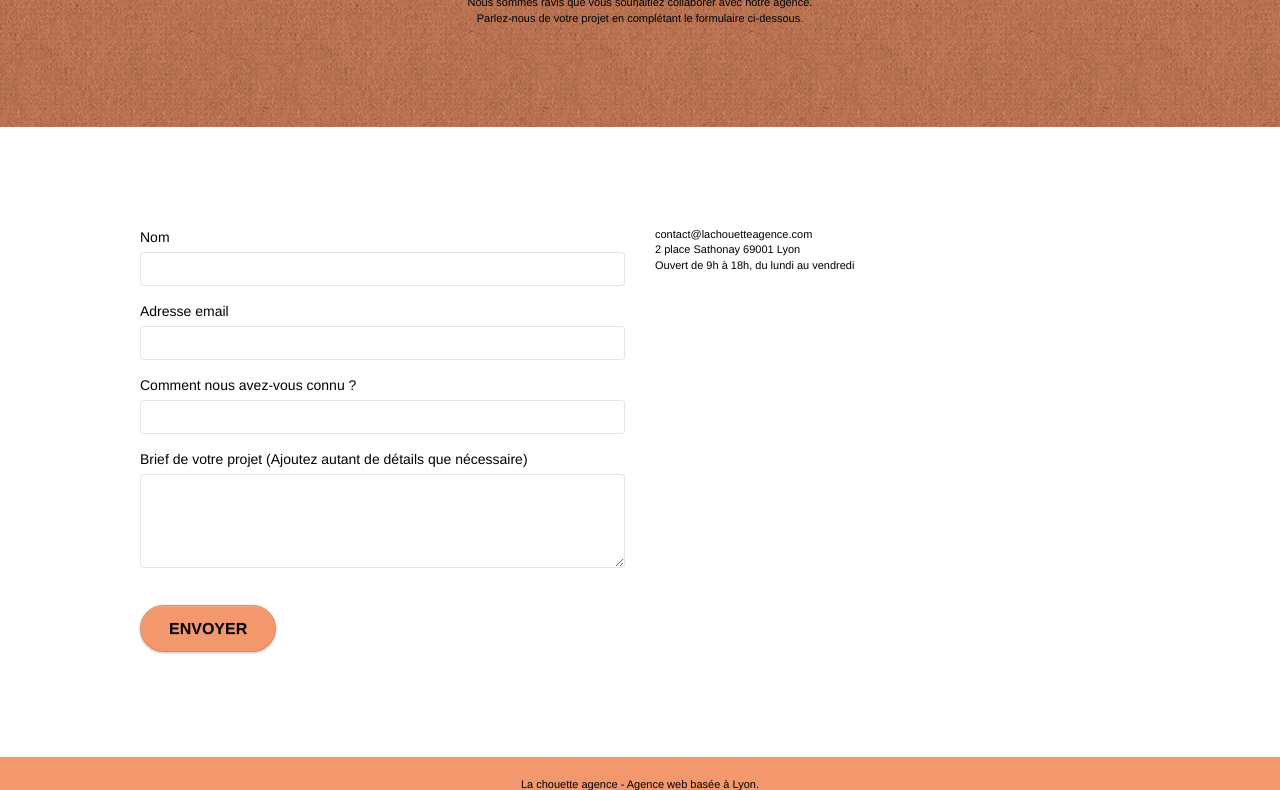
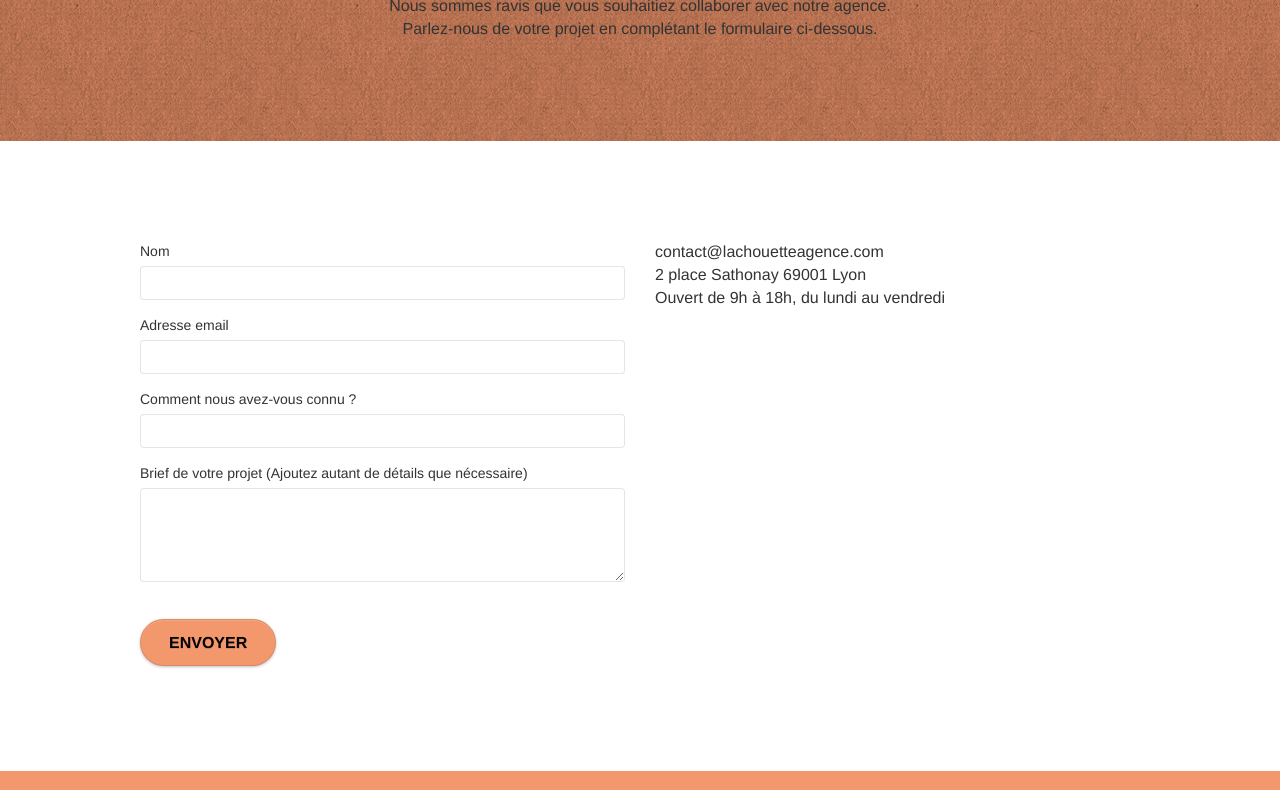
Before and after one commit to Nukem007/BernardRemi_4_21112021, a plain HTML site: page Optimized_website/page2.html in a window 1280 px wide. Shown: the part 269-1059 px from the top of the page. Drawn offline with Linux system fonts and the light colour scheme.

Commit message:
test couleur anthracite

```diff
--- a/Optimized_website/style.css
+++ b/Optimized_website/style.css
@@ -651,7 +651,7 @@ label,
 a {
     font-family: "helvetica";
     font-weight: 400;
-    color: #000000!important;
+    color: #333333!important;
 }
 
 .container {
@@ -677,7 +677,7 @@ a {
 }
 
 p {
-    font-size: 11px;
+    font-size: 16px;
 }
 
 .tight-width-whitespace {
@@ -778,7 +778,7 @@ h4 {
     color: #ffffff!important;
 }
 .tc-black {
-    color: #000000;
+    color: #333333;
 }
 .btn-atomic-tangerine {
     background: #F3976C;
```
